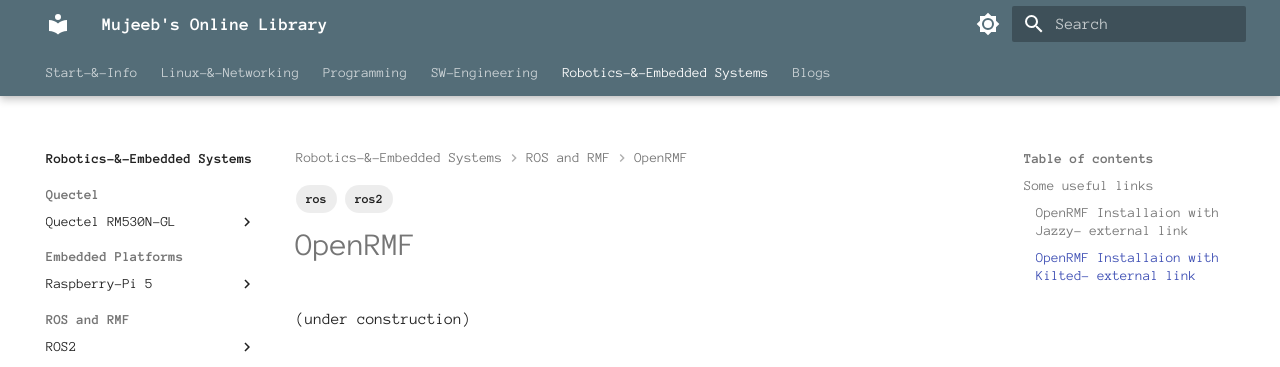
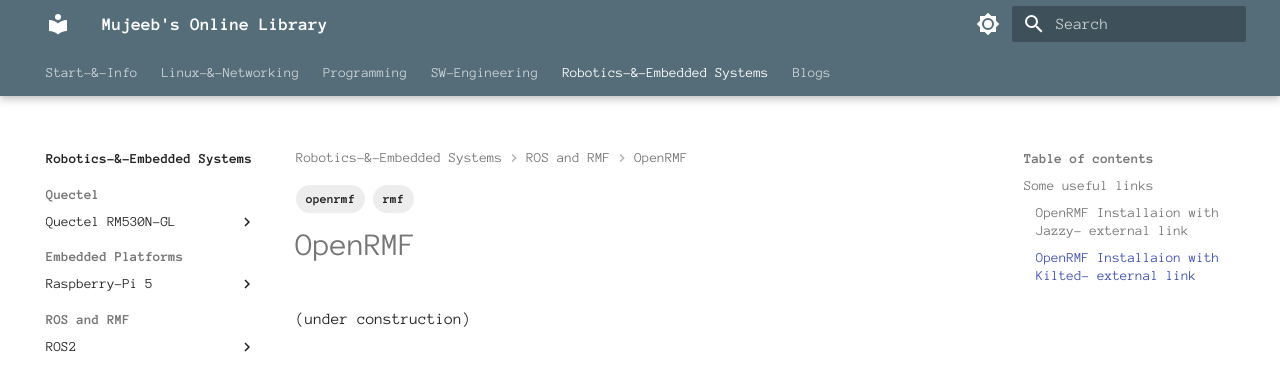
Before and after one commit to alohamujeeb/alohamujeeb.github.io, an MkDocs documentation site: the page built from docs/embsys-drobot/openrmf/index.md, in a window 1280 px wide. Shown: the top 367 px of the page. Built offline with MkDocs 1.6.1 and Material for MkDocs 9.7.7, drawn with Linux system fonts in a browser that asks for light colours.

Commit message:
minor fixes

```diff
--- a/docs/embsys-drobot/openrmf/index.md
+++ b/docs/embsys-drobot/openrmf/index.md
@@ -1,7 +1,7 @@
 ---
 tags:
-    - ros
-    - ros2
+    - rmf
+    - openrmf
 ---
 
 # OpenRMF
```
Also changed, not shown: docs/embsys-drobot/pi5/index.md (+1 -2 lines), docs/embsys-drobot/ros/index.md (+0 -1 lines).
